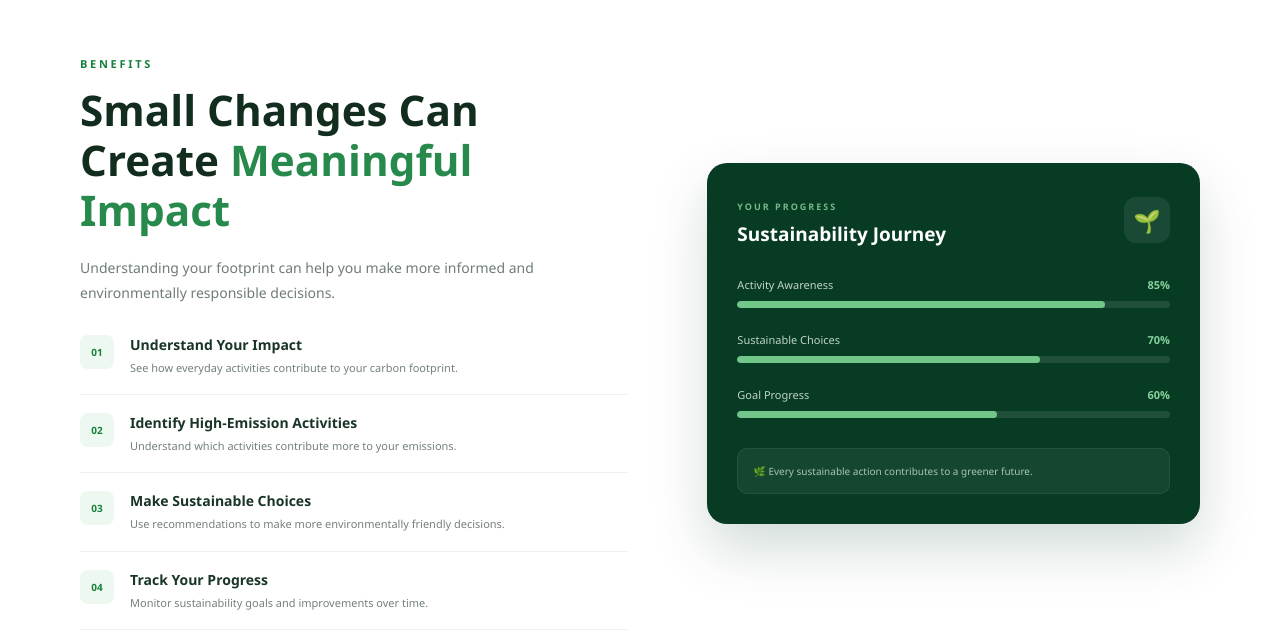
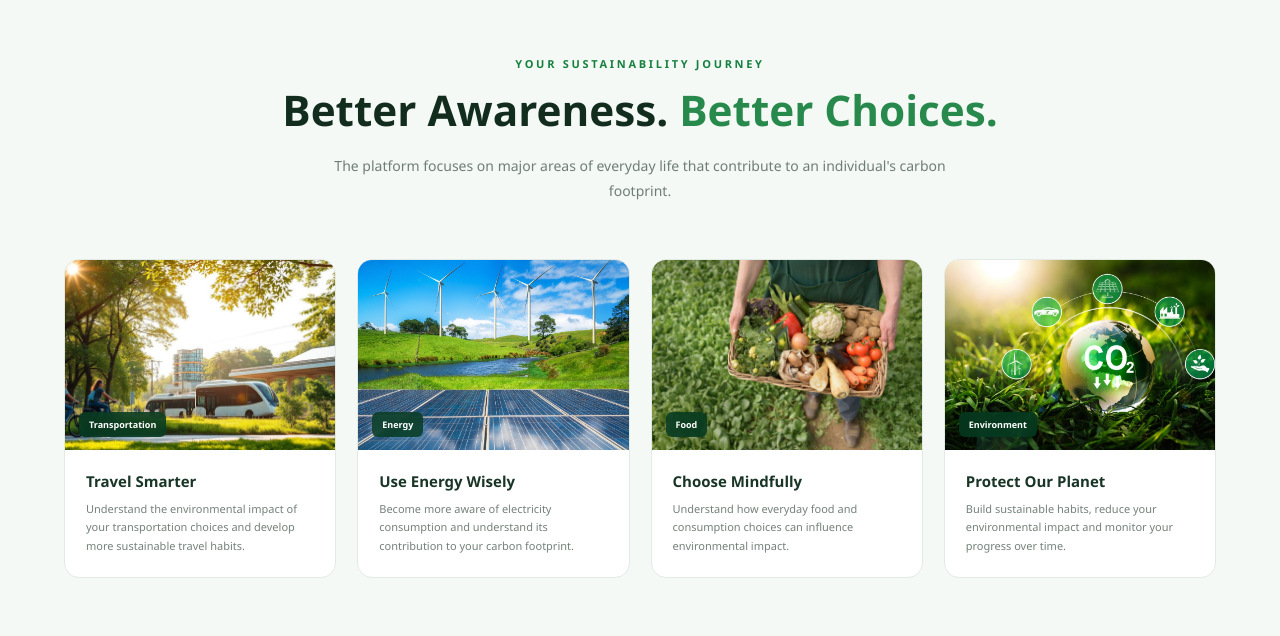
Before and after one commit to HariniSeeram/CarbonFootprint, a React app in the folder frontend/: page / in a window 1280 px wide. Shown: the part 3704-4340 px from the top of the page. Built offline with nearby package versions, Linux system fonts and the light colour scheme; the HTML template or start-up script is replaced by a standard one.

Commit message:
Update registration flow and remove benefits section

```diff
--- a/frontend/src/pages/Home.jsx
+++ b/frontend/src/pages/Home.jsx
@@ -407,131 +407,6 @@ function Home() {
         </div>
       </section>
 
-      {/* ================= BENEFITS ================= */}
-      <section className="section benefits-section">
-
-        <div className="benefits-wrapper">
-
-          <div className="benefits-content">
-
-            <p className="eyebrow">BENEFITS</p>
-
-            <h2>
-              Small Changes Can Create
-              <span> Meaningful Impact</span>
-            </h2>
-
-            <p className="benefits-intro">
-              Understanding your footprint can help you make more informed
-              and environmentally responsible decisions.
-            </p>
-
-            <div className="benefit-list">
-
-              <div className="benefit-item">
-                <span>01</span>
-
-                <div>
-                  <h3>Understand Your Impact</h3>
-                  <p>
-                    See how everyday activities contribute to your carbon
-                    footprint.
-                  </p>
-                </div>
-              </div>
-
-              <div className="benefit-item">
-                <span>02</span>
-
-                <div>
-                  <h3>Identify High-Emission Activities</h3>
-                  <p>
-                    Understand which activities contribute more to your
-                    emissions.
-                  </p>
-                </div>
-              </div>
-
-              <div className="benefit-item">
-                <span>03</span>
-
-                <div>
-                  <h3>Make Sustainable Choices</h3>
-                  <p>
-                    Use recommendations to make more environmentally
-                    friendly decisions.
-                  </p>
-                </div>
-              </div>
-
-              <div className="benefit-item">
-                <span>04</span>
-
-                <div>
-                  <h3>Track Your Progress</h3>
-                  <p>
-                    Monitor sustainability goals and improvements over time.
-                  </p>
-                </div>
-              </div>
-
-            </div>
-
-          </div>
-
-          {/* PROGRESS PREVIEW */}
-          <div className="dashboard-preview">
-
-            <div className="preview-top">
-              <div>
-                <small>YOUR PROGRESS</small>
-                <h3>Sustainability Journey</h3>
-              </div>
-
-              <span>🌱</span>
-            </div>
-
-            <div className="progress-block">
-              <div className="progress-label">
-                <span>Activity Awareness</span>
-                <strong>85%</strong>
-              </div>
-
-              <div className="progress-track">
-                <div className="progress-fill fill-85"></div>
-              </div>
-            </div>
-
-            <div className="progress-block">
-              <div className="progress-label">
-                <span>Sustainable Choices</span>
-                <strong>70%</strong>
-              </div>
-
-              <div className="progress-track">
-                <div className="progress-fill fill-70"></div>
-              </div>
-            </div>
-
-            <div className="progress-block">
-              <div className="progress-label">
-                <span>Goal Progress</span>
-                <strong>60%</strong>
-              </div>
-
-              <div className="progress-track">
-                <div className="progress-fill fill-60"></div>
-              </div>
-            </div>
-
-            <div className="preview-message">
-              🌿 Every sustainable action contributes to a greener future.
-            </div>
-
-          </div>
-
-        </div>
-      </section>
 
       {/* ================= SUSTAINABILITY JOURNEY ================= */}
       <section className="section journey-section">
```
Also changed, not shown: frontend/src/components/Register.jsx (+47 -217 lines), 1 other file (tests, documents, lock files or other folders).
